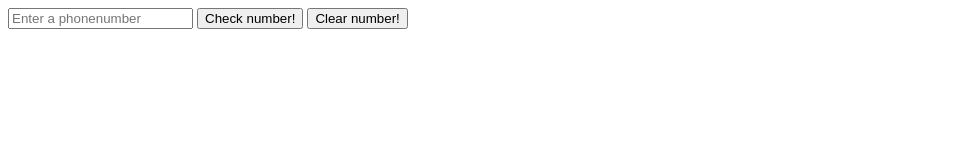
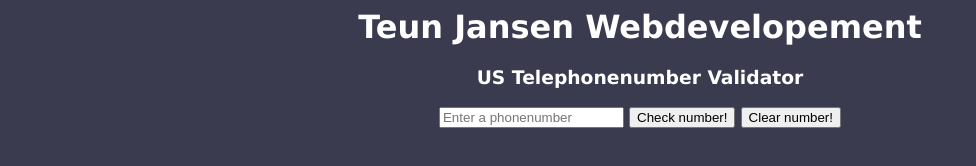
Before and after one commit to jansent1/JS-US-Phonenumber-validator, a plain HTML site: page index.html in a window 1280 px wide. Shown: the whole page, without its empty margins (0-976 px from the left). Drawn offline with Linux system fonts and the light colour scheme.

Commit message:
basic css setup

```diff
--- a/index.html
+++ b/index.html
@@ -7,6 +7,8 @@
 </head>
 <body>
     <div id="general-container">
+        <h1>Teun Jansen Webdevelopement</h1>
+        <h3>US Telephonenumber Validator</h3>
         <div id="input-container">
             <input type="number" name="user-input" id="user-input" placeholder="Enter a phonenumber">
             <button id="check-btn">Check number!</button>
--- a/styles.css
+++ b/styles.css
@@ -0,0 +1,11 @@
+body {
+    background-color: #3b3b4f;
+    font-family: Verdana, Geneva, Tahoma, sans-serif;
+    color: white;
+    text-align: center; /* items in het midden van de pagina uitlijnen */
+}
+
+#general-container {
+    display: block;
+    justify-content: center; /* items binnen de container centreren */
+}
```
